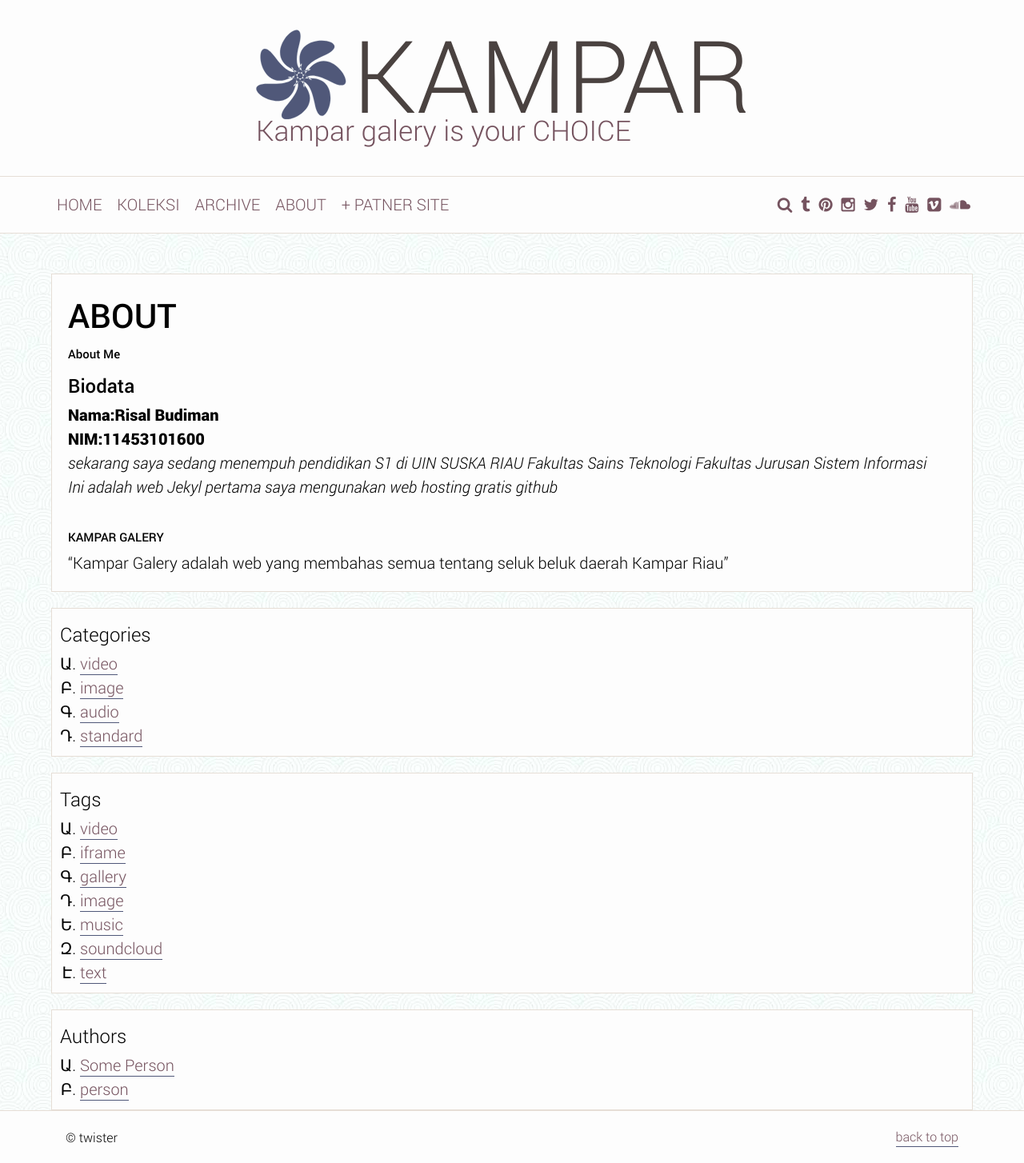
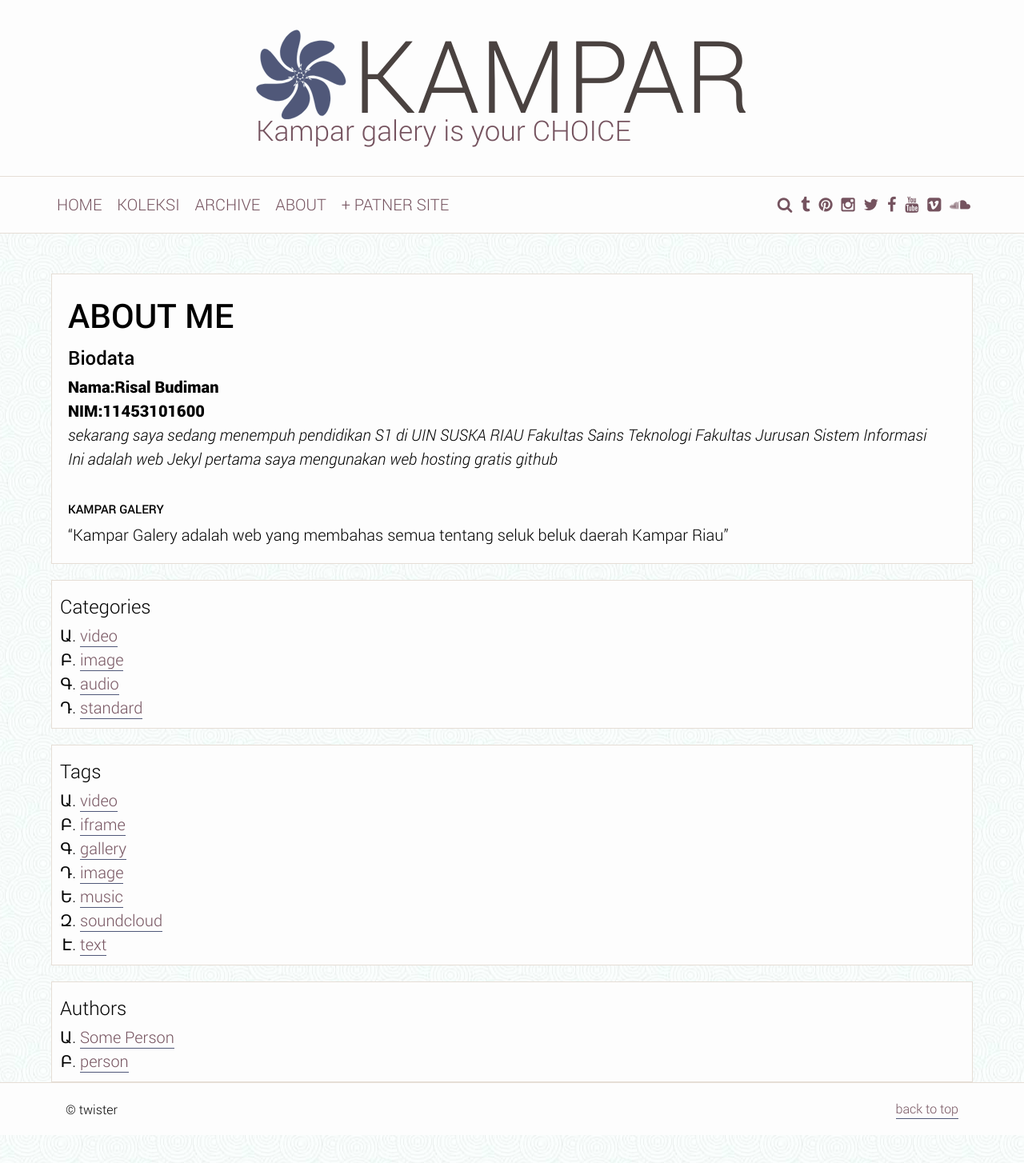
Before and after one commit to Risalbudiman/Risalbudiman.github.io, a Jekyll site: the page built from typography/index.md, in a window 1280 px wide. Shown: the whole page at 80% size. Built offline with Jekyll 4.4.1, drawn with Linux system fonts in a browser that asks for light colours.

Commit message:
Update index.md

```diff
--- a/typography/index.md
+++ b/typography/index.md
@@ -1,8 +1,7 @@
 ---
 layout: page
-title: ABOUT
+title: ABOUT ME
 ---
-###### About Me
 
 ### Biodata
 **Nama:Risal Budiman**<br>
```
